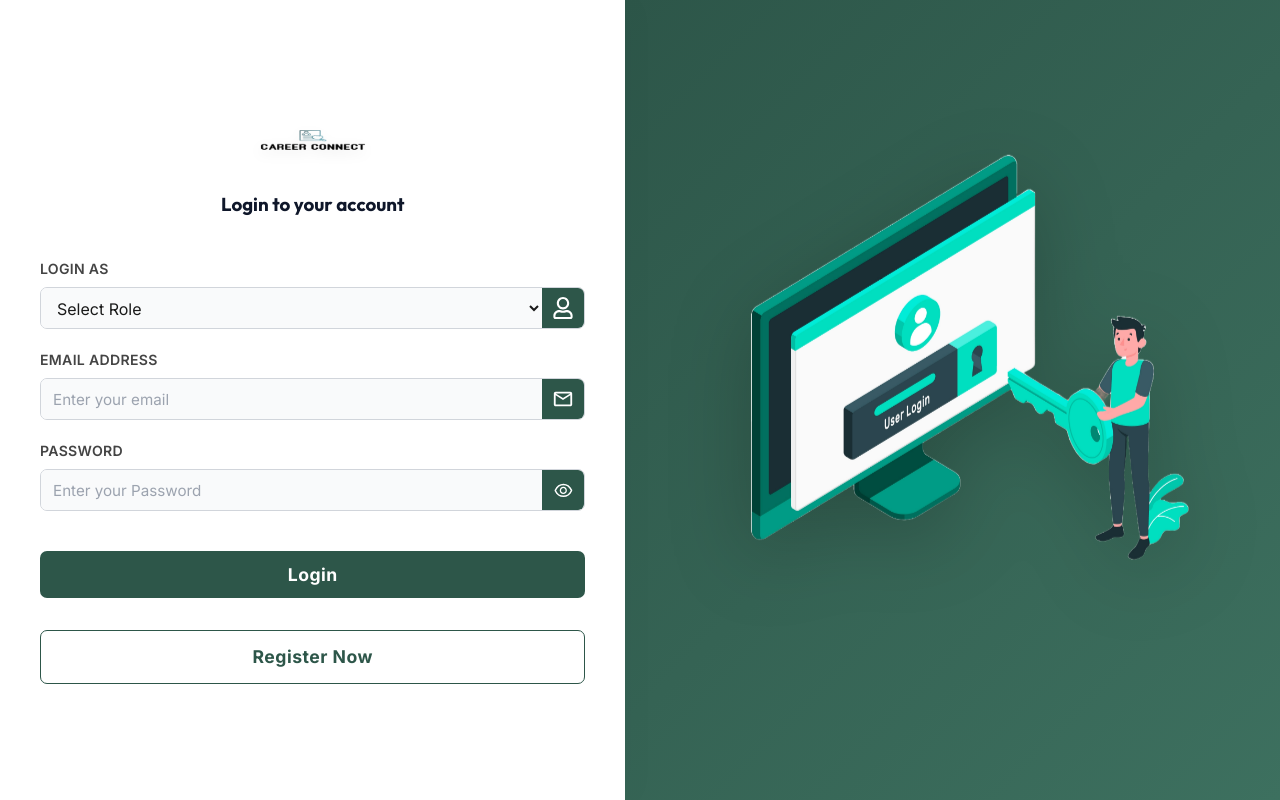
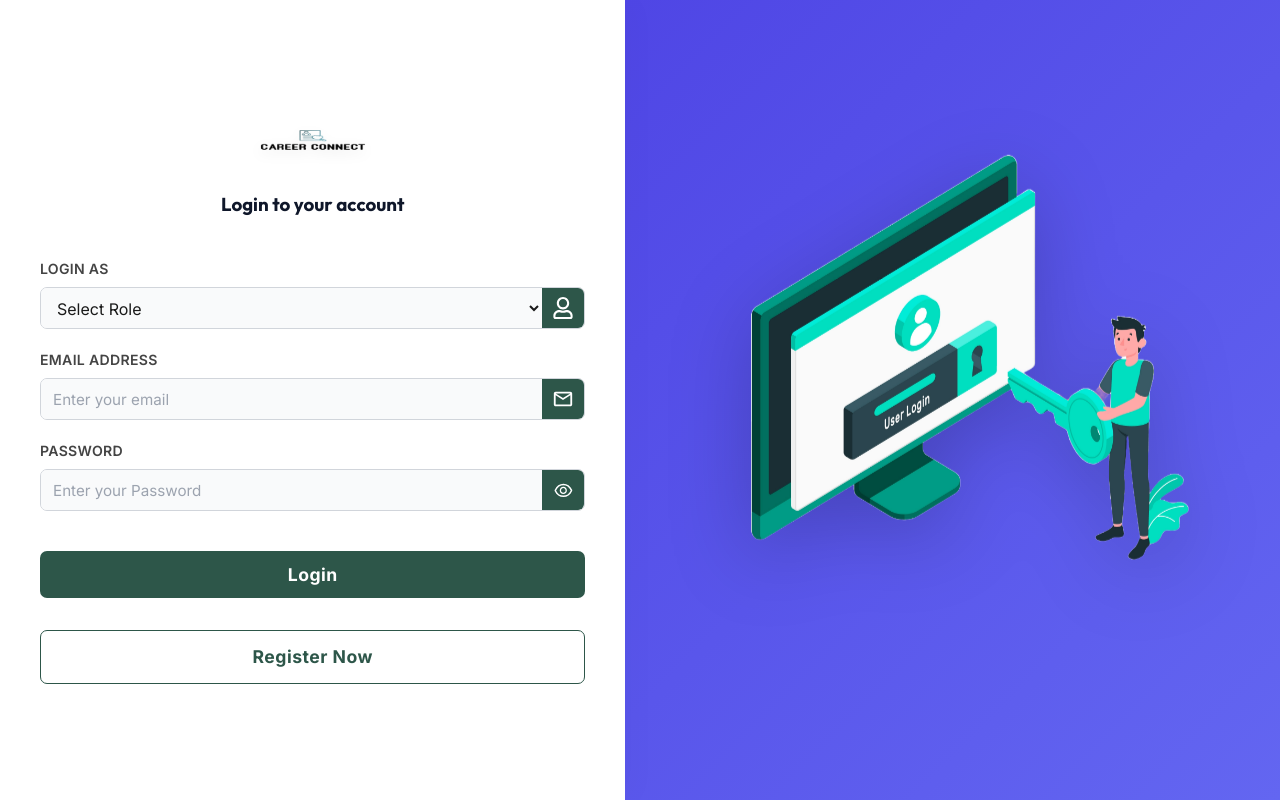
Before and after one commit to IpsitaKumarKishan/job-portal-management-system, a React (Vite) app in the folder frontend/: page /login in a window 1280 px wide. Built offline with nearby package versions, Linux system fonts and the light colour scheme; no server answers.

Commit message:
UI Update: Switch to Vibrant Indigo theme and improve build stability

```diff
--- a/frontend/src/App.css
+++ b/frontend/src/App.css
@@ -1,21 +1,22 @@
 @import url("https://fonts.googleapis.com/css2?family=Inter:wght@300;400;500;600;700&family=Outfit:wght@400;500;600;700&display=swap");
 
 :root {
-  --primary: #2d5649;
-  --primary-light: #3d705f;
-  --primary-dark: #1e3d32;
-  --secondary: #64748b;
-  --accent: #10b981;
+  --primary: #4f46e5;
+  --primary-light: #6366f1;
+  --primary-dark: #3730a3;
+  --secondary: #0ea5e9;
+  --accent: #f43f5e;
   --bg-main: #f8fafc;
   --bg-card: #ffffff;
   --text-main: #0f172a;
   --text-muted: #64748b;
-  --glass: rgba(255, 255, 255, 0.7);
+  --glass: rgba(255, 255, 255, 0.85);
   --border: #e2e8f0;
-  --card-shadow: 0 4px 6px -1px rgb(0 0 0 / 0.1), 0 2px 4px -2px rgb(0 0 0 / 0.1);
-  --card-shadow-hover: 0 20px 25px -5px rgb(0 0 0 / 0.1), 0 8px 10px -6px rgb(0 0 0 / 0.1);
-  --transition: all 0.3s cubic-bezier(0.4, 0, 0.2, 1);
-}
+  --card-shadow: 0 10px 15px -3px rgb(0 0 0 / 0.1), 0 4px 6px -4px rgb(0 0 0 / 0.1);
+  --card-shadow-hover: 0 25px 50px -12px rgb(0 0 0 / 0.25);
+  --transition: all 0.4s cubic-bezier(0.16, 1, 0.3, 1);
+}
+
 
 * {
   margin: 0;
@@ -332,19 +333,20 @@ h1, h2, h3, h4, h5, h6 {
 }
 
 .heroSection {
-  padding: 100px 0 60px;
-  background: radial-gradient(circle at top right, rgba(45, 86, 73, 0.05), transparent),
-              radial-gradient(circle at bottom left, rgba(16, 185, 129, 0.05), transparent);
+  padding: 120px 0 80px;
+  background: radial-gradient(circle at top right, rgba(79, 70, 229, 0.08), transparent),
+              radial-gradient(circle at bottom left, rgba(14, 165, 233, 0.08), transparent);
 }
 
 .heroSection .container {
-  max-width: 1200px;
+  max-width: 1240px;
   width: 90%;
   margin: 0 auto;
   display: flex;
   align-items: center;
-  gap: 60px;
-}
+  gap: 80px;
+}
+
 
 .heroSection .title {
   flex: 1.2;
--- a/package.json
+++ b/package.json
@@ -4,9 +4,10 @@
   "description": "Job Portal Management System - Full Stack MERN App",
   "scripts": {
     "install-all": "cd backend && npm install && cd ../frontend && npm install",
-    "build": "cd frontend && npm run build",
+    "build": "cd backend && npm install && cd ../frontend && npm install --include=dev && npm run build",
     "start": "cd backend && npm start"
   },
+
   "keywords": [],
   "author": "",
   "license": "ISC"
```
